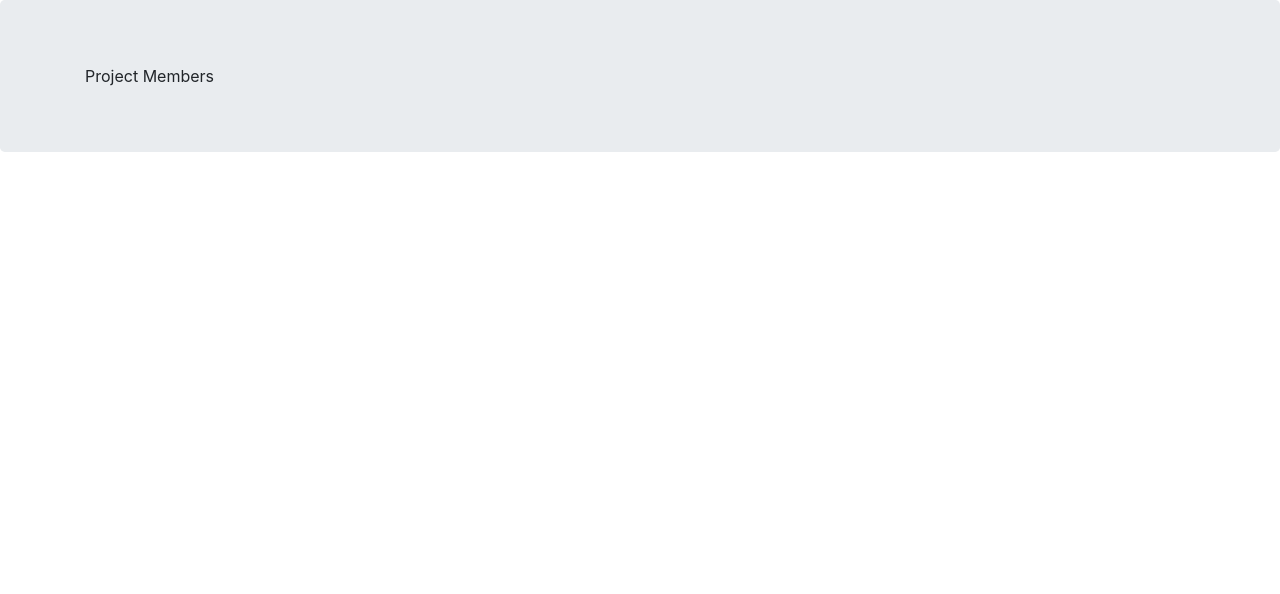
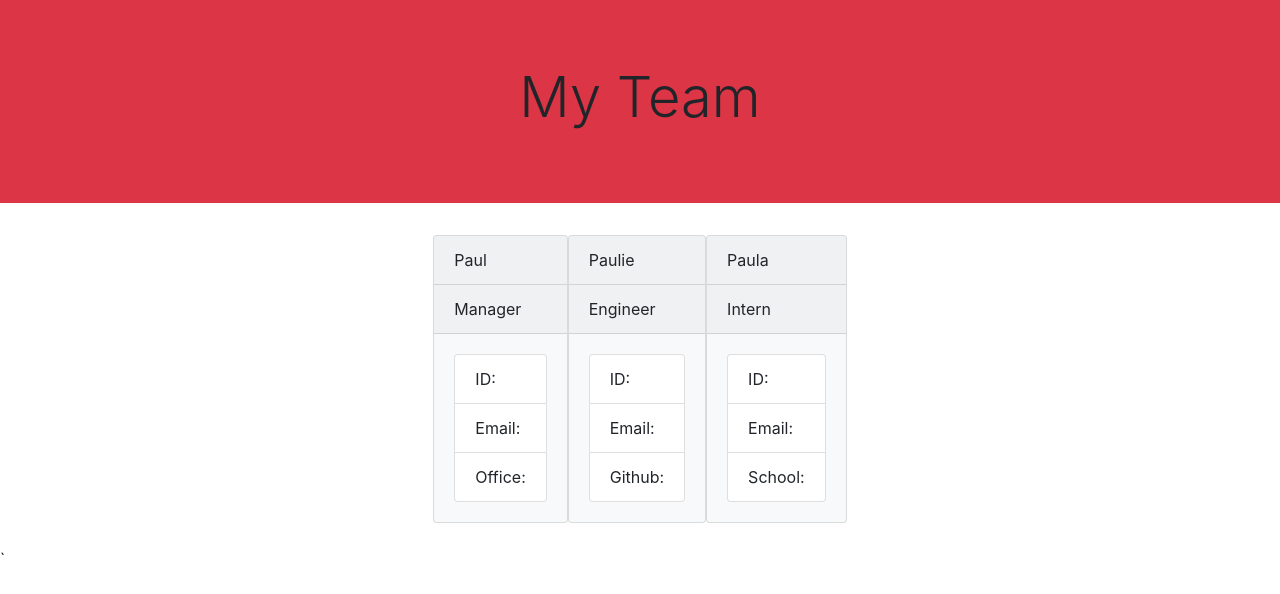
Before and after one commit to Paul-renobato/Week_10-Team_Profile_Gen, a website: page index.html in a window 1280 px wide. Drawn offline with nearby package versions, Linux system fonts and the light colour scheme.

Commit message:
added the html cards for each role of the team members and added the js input question asking for the role of the team members.

```diff
--- a/index.html
+++ b/index.html
@@ -1,15 +1,55 @@
-<!doctype html>
+<!DOCTYPE html>
 <html lang="en">
-  <head>
-    <title>profile generator</title>
-    <meta charset="utf-8">
-    <meta name="viewport" content="width=device-width, initial-scale=1">
+<head>
+    <meta charset="UTF-8">
+    <meta http-equiv="X-UA-Compatible" content="IE=edge">
+    <meta name="viewport" content="width=device-width, initial-scale=1.0">
+    <title>Team Profile Generator</title>
     <link rel="stylesheet" href="https://stackpath.bootstrapcdn.com/bootstrap/4.3.1/css/bootstrap.min.css" integrity="sha384-ggOyR0iXCbMQv3Xipma34MD+dH/1fQ784/j6cY/iJTQUOhcWr7x9JvoRxT2MZw1T" crossorigin="anonymous">
     <link rel="stylesheet" href="./style.css">
-  </head>
-  <body>
-    <div class = 'jumbotron'>
-      <div class = 'container'>Project Members</div>
+</head>
+<body>
+    <div class= "jumbotron jumbotron-fluid bg-danger">
+        <div class= "container">
+            <h1 class= "display-4 text-center">My Team</h1>
+        </div>
     </div>
-  </body>
-  </html>
+    <div class= "row justify-content-center">
+        <div class= "card bg-light mb-4" style="max-width: 18rem;">
+        <div class= "card-header">Paul</div>
+        <div class= "card-header">Manager</div>
+        <div class= "card-body">
+            <div class= "list-group">
+                <li class= "list-group-item">ID: </li>
+                <li class= "list-group-item">Email: </li>
+                <li class= "list-group-item">Office: </li>
+            </div>
+        </div>
+        </div>
+
+        <div class= "card bg-light mb-4" style="max-width: 18rem;">
+        <div class= "card-header">Paulie</div>
+        <div class= "card-header">Engineer</div>
+        <div class= "card-body">
+            <div class= "list-group">
+                <li class= "list-group-item">ID: </li>
+                <li class= "list-group-item">Email: </li>
+                <li class= "list-group-item">Github: </li>
+            </div>
+        </div>
+        </div>
+
+        <div class= "card bg-light mb-4" style="max-width: 18rem;">
+            <div class= "card-header">Paula</div>
+            <div class= "card-header">Intern</div>
+            <div class= "card-body">
+                <div class= "list-group">
+                    <li class= "list-group-item">ID: </li>
+                    <li class= "list-group-item">Email: </li>
+                    <li class= "list-group-item">School: </li>
+                </div>
+            </div>
+            </div>
+    </div>
+</body>
+</html>`
```
Also changed, not shown: index.js (+47 -1 lines).
